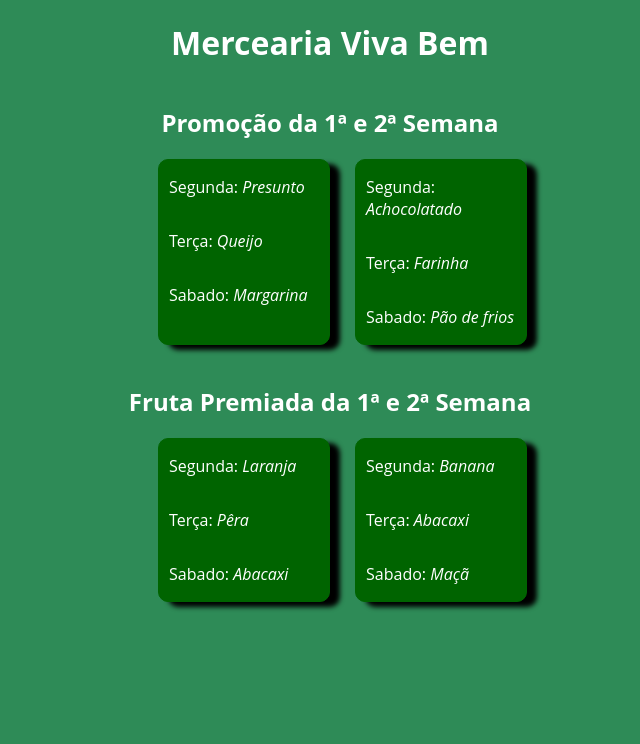
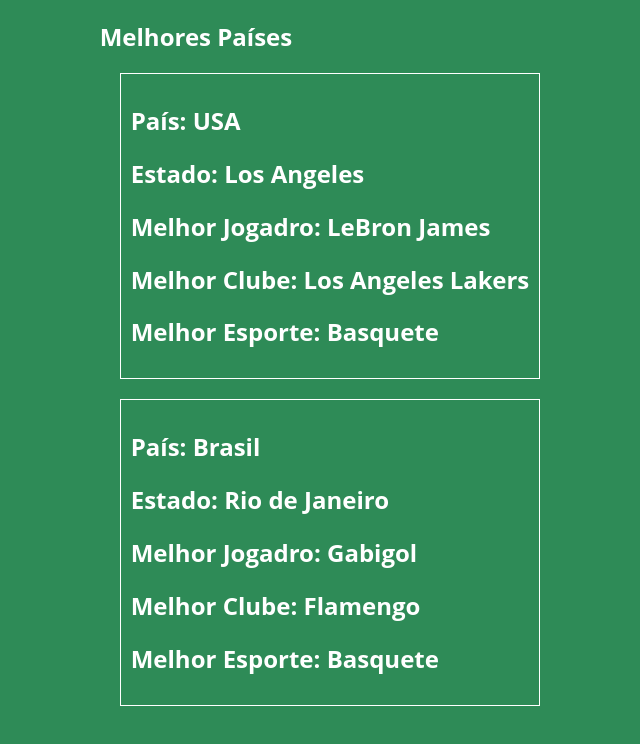
Before and after one commit to ManuMedeiros/aulas-fpr, a React (Create React App) app in the folder aula/: page / in a window 1280 px wide. Shown: the top 744 px of the page, without its empty margins (310-950 px from the left). Built offline with nearby package versions, Linux system fonts and the light colour scheme.

Commit message:
aula filter

```diff
--- a/aula/src/App.css
+++ b/aula/src/App.css
@@ -12,25 +12,8 @@
   align-items: center;
 }
 
-.promo {
-  display: flex;
-  justify-content: center;
-  width: 50%;
+.container {
+  border: 1px solid #fff;
+  margin: 20px;
+  padding: 10px;
 }
-
-.container-promo {
-  display: flex;
-  flex-direction: column;
-  border: 1px solid #006400;
-  width: 25%;
-  margin: 0 0 20px 25px;
-  padding-left: 10px;
-  border-radius: 10px;
-  background-color: #006400;
-  box-shadow: 10px 5px 5px black;
-  cursor: pointer;
-}
-
-span {
-  font-style: italic;
-}
--- a/aula/src/App.js
+++ b/aula/src/App.js
@@ -1,94 +1,60 @@
 import "./App.css";
 
 function App() {
-  const mercearia = [
+  const clubes = [
     {
-      segunda: "Pão",
-      terca: "Café",
-      sabado: "Leite",
-      ativo: true,
+      pais: "USA",
+      estado: "Los Angeles",
+      melhorJogador: "LeBron James",
+      clubeEsporte: [
+        {
+          clube: "Los Angeles FC",
+          esporte: "Futebol",
         },
         {
-      segunda: "Presunto",
-      terca: "Queijo",
-      sabado: "Margarina",
-      ativo: false,
+          clube: "Los Angeles Lakers",
+          esporte: "Basquete",
+        },
+      ],
     },
     {
-      segunda: "Bolacha",
-      terca: "Salame",
-      sabado: "Paçoca",
-      ativo: true,
+      pais: "Brasil",
+      estado: "Rio de Janeiro",
+      melhorJogador: "Gabigol",
+      clubeEsporte: [
+        {
+          clube: "Flamengo FC",
+          esporte: "Futebol",
         },
         {
-      segunda: "Achocolatado",
-      terca: "Farinha",
-      sabado: "Pão de frios",
-      ativo: false,
+          clube: "Flamengo",
+          esporte: "Basquete",
+        },
+      ],
     },
   ];
 
-  const hortifruit = [
-    {
-      segunda: "Laranja",
-      terca: "Pêra",
-      sabado: "Abacaxi",
-    },
-    {
-      segunda: "Banana",
-      terca: "Abacaxi",
-      sabado: "Maçã",
-    },
-    {
-      segunda: "Limão",
-      terca: "Kiwi",
-      sabado: "Morango",
-    },
-  ];
-
-  const semanaDeOferta = mercearia.filter((ofertas) => {
-    return ofertas.ativo === false;
-  });
-
-  const frutaPremiada = hortifruit.filter((fruta) => {
-    return fruta.sabado === "Abacaxi" || fruta.terca === "Abacaxi"
-  });
-
   return (
     <div className="App">
-      <h1>Mercearia Viva Bem</h1>
-      <h2>Promoção da 1ª e 2ª Semana</h2>
-      <section className="promo">
-        {semanaDeOferta.map((ofertas) => {
+      <section>
+        <h1>Melhores Países</h1>
+        {clubes.map((locais) => {
+          const filter = locais.clubeEsporte.filter((melhor) => {
+            return melhor.esporte !== "Futebol";
+          });
           return (
-            <div className="container-promo">
-              <p>
-                Segunda: <span>{ofertas.segunda}</span>
-              </p>
-              <p>
-                Terça: <span>{ofertas.terca}</span>
-              </p>
-              <p>
-                Sabado: <span>{ofertas.sabado}</span>
-              </p>
-            </div>
+            <div className="container">
+              <h2>País: {locais.pais}</h2>
+              <h2>Estado: {locais.estado}</h2>
+              <h2>Melhor Jogadro: {locais.melhorJogador}</h2>
+              {filter.map((melhores) => {
+                return (
+                  <>
+                    <h2>Melhor Clube: {melhores.clube}</h2>
+                    <h2>Melhor Esporte: {melhores.esporte}</h2>
+                  </>
                 );
               })}
-      </section>
-      <h2>Fruta Premiada da 1ª e 2ª Semana</h2>
-      <section className="promo">
-        {frutaPremiada.map((fruta) => {
-          return (
-            <div className="container-promo">
-              <p>
-                Segunda: <span>{fruta.segunda}</span>
-              </p>
-              <p>
-                Terça: <span>{fruta.terca}</span>
-              </p>
-              <p>
-                Sabado: <span>{fruta.sabado}</span>
-              </p>
             </div>
           );
         })}
```
Lines whose indentation alone changed are shown as unchanged.
